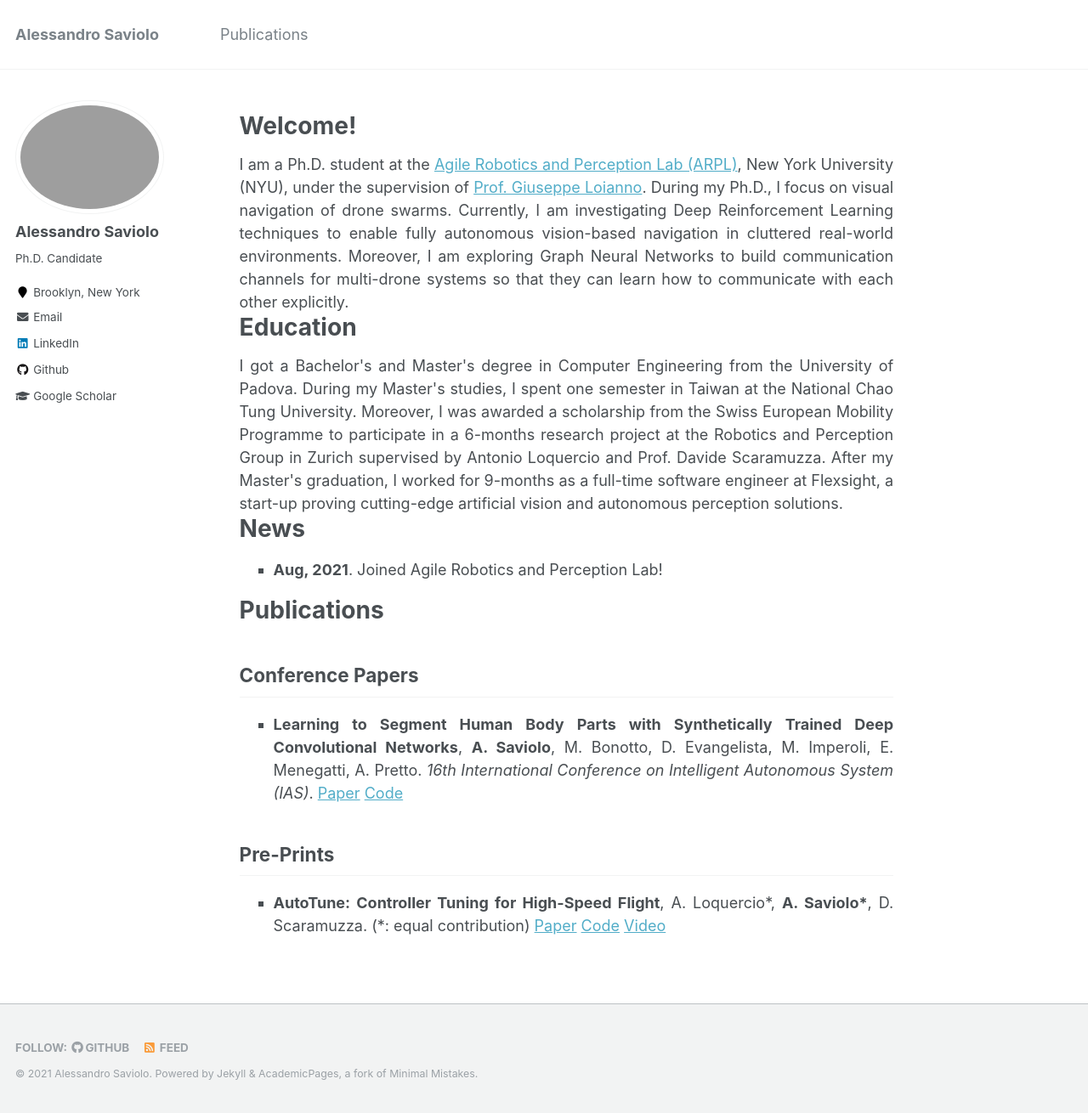
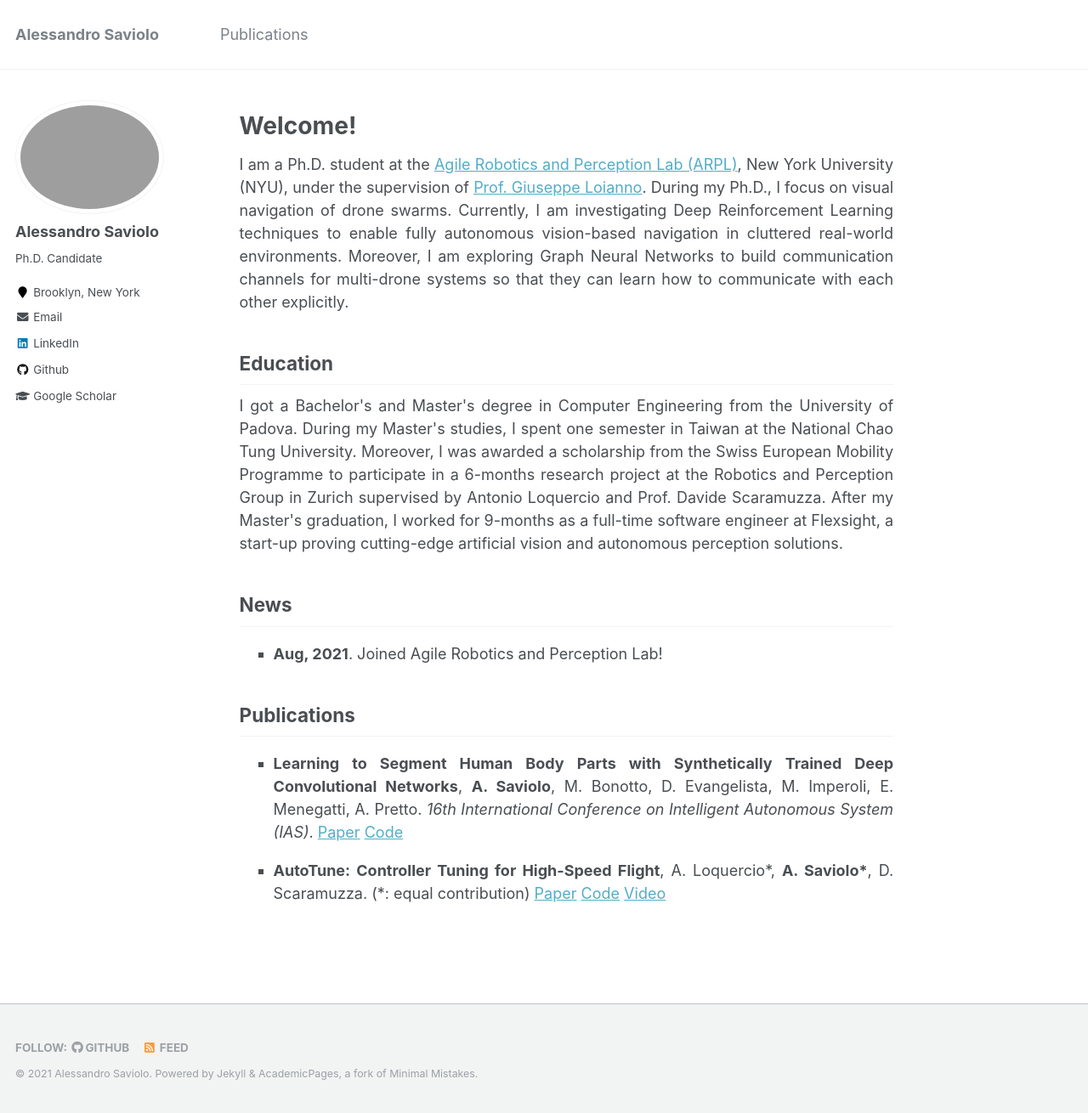
Before and after one commit to AlessandroSaviolo/AlessandroSaviolo.github.io, a Jekyll site: the page built from _pages/about.md, in a window 1280 px wide and 1310 px high. Shown: the whole window at 85% size. Built offline with Jekyll 4.4.1, drawn with Linux system fonts in a browser that asks for light colours.

Commit message:
adding pub section to front page

```diff
--- a/_pages/about.md
+++ b/_pages/about.md
@@ -14,13 +14,15 @@
 I am a Ph.D. student at the <a href="https://wp.nyu.edu/arpl/">Agile Robotics and Perception Lab (ARPL)</a>, New York University (NYU), under the supervision of <a href="https://engineering.nyu.edu/faculty/giuseppe-loianno">Prof. Giuseppe Loianno</a>. During my Ph.D., I focus on visual navigation of drone swarms. Currently, I am investigating Deep Reinforcement Learning techniques to enable fully autonomous vision-based navigation in cluttered real-world environments. Moreover, I am exploring Graph Neural Networks to build communication channels for multi-drone systems so that they can learn how to communicate with each other explicitly.
 </div>
 
-# Education
+
+## Education
 
 <div style="text-align: justify">
 I got a Bachelor's and Master's degree in Computer Engineering from the University of Padova. During my Master's studies, I spent one semester in Taiwan at the National Chao Tung University. Moreover, I was awarded a scholarship from the Swiss European Mobility Programme to participate in a 6-months research project at the Robotics and Perception Group in Zurich supervised by Antonio Loquercio and Prof. Davide Scaramuzza. After my Master's graduation, I worked for 9-months as a full-time software engineer at Flexsight, a start-up proving cutting-edge artificial vision and autonomous perception solutions.
 </div>
 
-# News
+
+## News
 
 <div style="text-align: justify">
 <ul style="list-style-type:square">
@@ -28,9 +30,8 @@
 </ul>
 </div>
 
-# Publications
 
-## Conference Papers
+## Publications
 
 <div style="text-align: justify">
 <ul style="list-style-type:square">
@@ -38,8 +39,6 @@
 </ul>
 </div>
 
-## Pre-Prints
-
 <div style="text-align: justify">
 <ul style="list-style-type:square">
   <li><b>AutoTune: Controller Tuning for High-Speed Flight</b>, A. Loquercio*, <b>A. Saviolo*</b>, D. Scaramuzza. (*: equal contribution) <a href="https://arxiv.org/abs/2103.10698">Paper</a> <a href="https://github.com/uzh-rpg/mh_autotune">Code</a> <a href="https://www.youtube.com/watch?v=m2q_y7C01So&ab_channel=UZHRoboticsandPerceptionGroup">Video</a></li>
```
